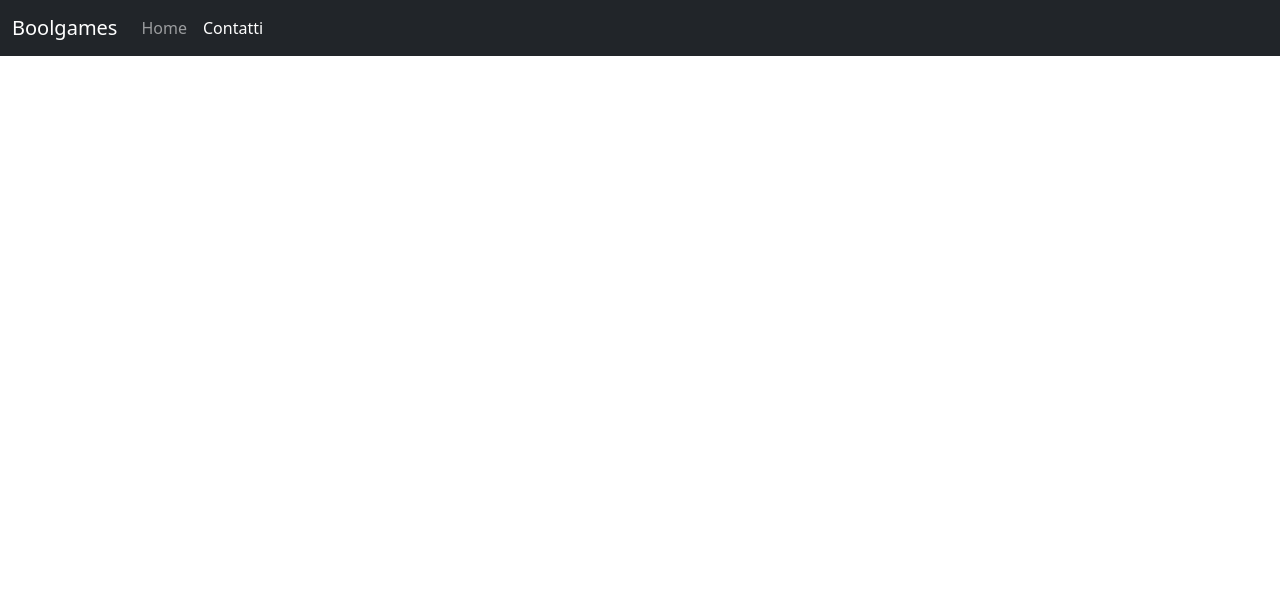
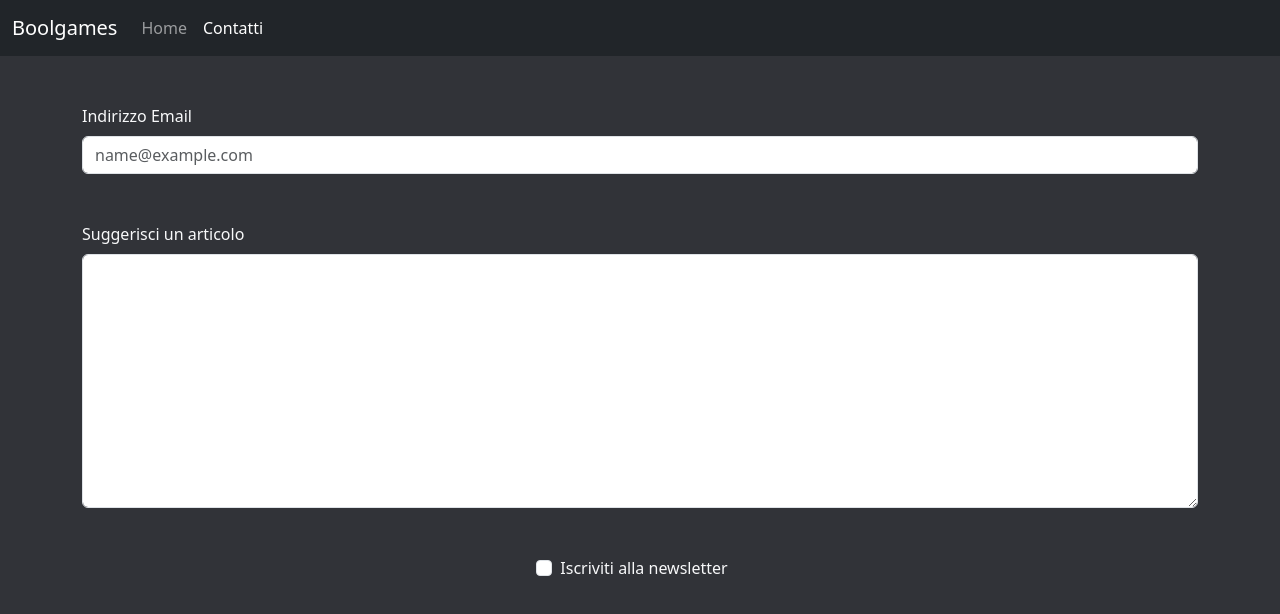
Before and after one commit to RobertoSimonini/vue-dischi, a Vue app: page /contact in a window 1280 px wide. Shown: the top 614 px of the page. Built offline with nearby package versions, Linux system fonts and the light colour scheme.

Commit message:
added contact form

```diff
--- a/src/pages/ContactPage.vue
+++ b/src/pages/ContactPage.vue
@@ -6,11 +6,34 @@ export default {
 
 
 <template>
-
-
+    <main class="py-5">
+        <div class="container">
+            <form action="">
+                <div class="mb-5">
+                    <label for="email" class="form-label text-light">Indirizzo Email</label>
+                    <input type="email" class="form-control" id="email" name="email" placeholder="name@example.com">
+                </div>
+                <div class="mb-5">
+                    <label for="suggestion" class="form-label text-light">Suggerisci un articolo</label>
+                    <textarea class="form-control" id="suggestion" name="suggestion" rows="10"></textarea>
+                </div>
+                <div class="d-flex justify-content-center">
+                    <div class="form-check form-check-inline">
+                        <input class="form-check-input" type="checkbox" id="newsletter" name="newsletter">
+                        <label class="form-check-label text-light" for="newsletter">Iscriviti alla newsletter</label>
+                    </div>
+                </div>
+            </form>
+        </div>
+    </main>
 </template>
 
 
 <style lang="scss" scoped>
+@use '../assets/styles/partials/variables' as *;
 
+main {
+    background-color: $main-bg-color;
+    min-height: calc(100vh - 56px);
+}
 </style>
```
